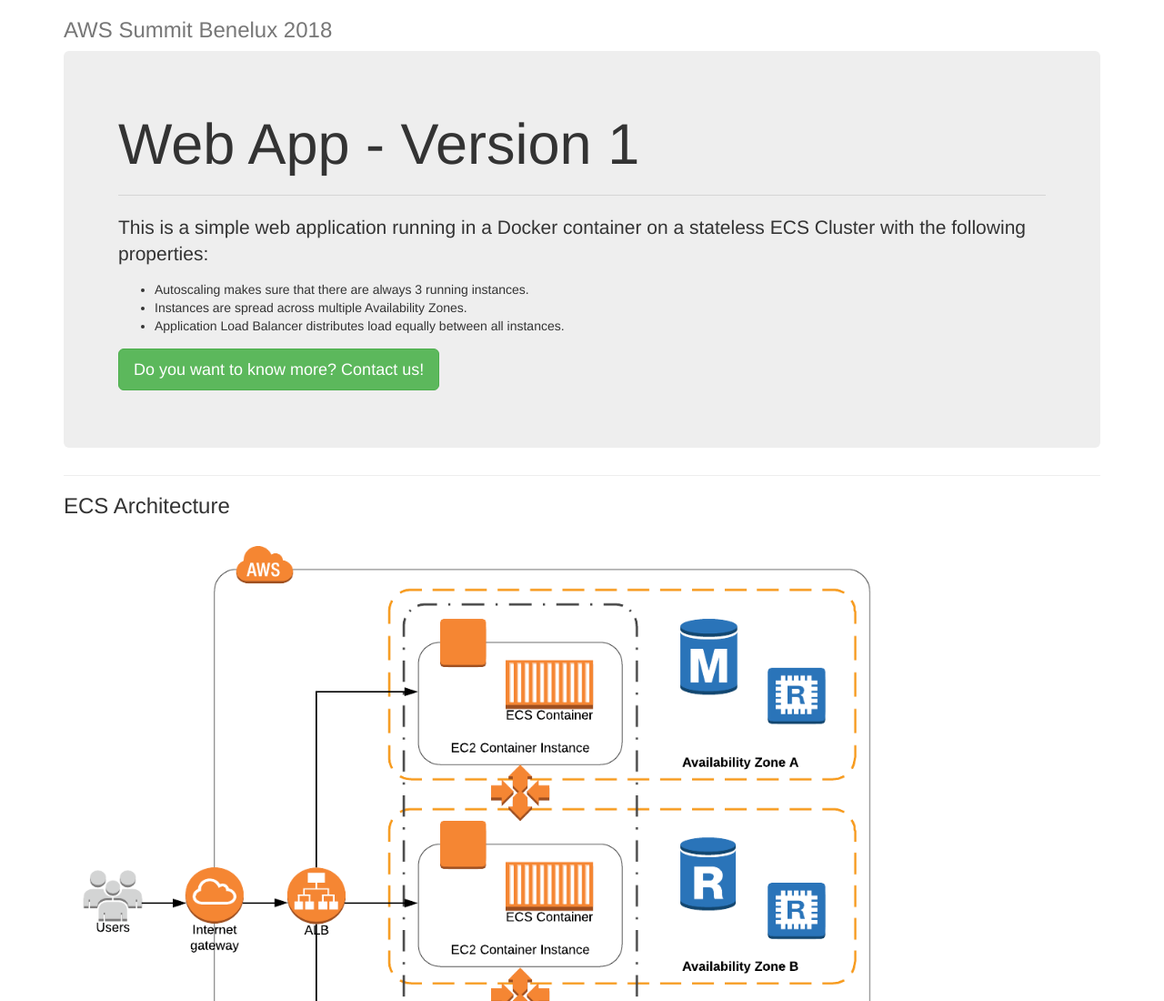
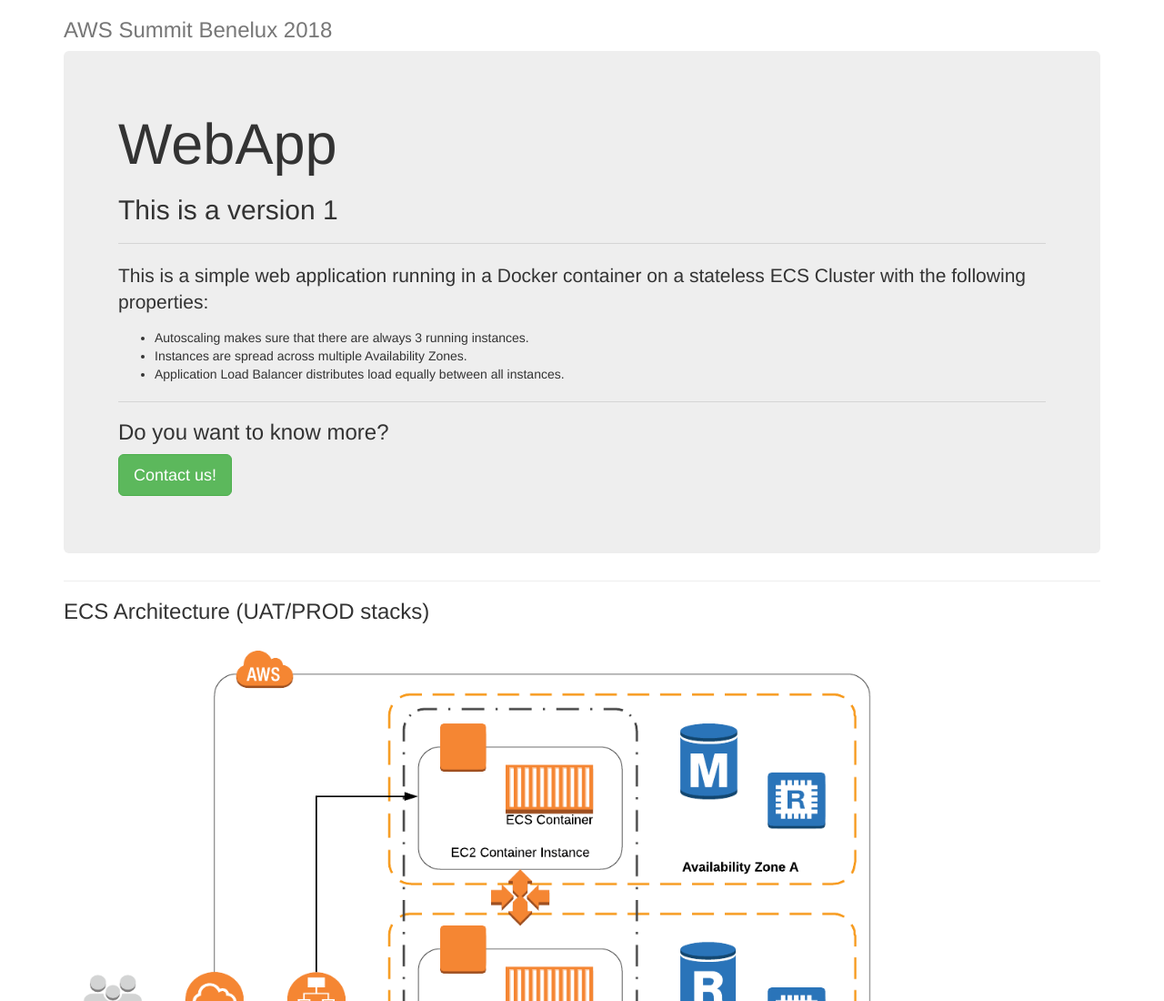
Before and after one commit to slavomirdittrichNC/service-hello-world, a plain HTML site: page src/index.html in a window 1280 px wide. Shown: the top 1100 px of the page at 91% size. Drawn offline with nearby package versions, Linux system fonts and the light colour scheme.

Commit message:
updated hello world page

```diff
--- a/src/index.html
+++ b/src/index.html
@@ -18,7 +18,8 @@
     </div>
 
     <div class="jumbotron">
-        <h1>Web App - Version 1</h1>
+        <h1>WebApp</h1>
+        <h2>This is a version 1</h2>
         <hr class="my-4">
         <p class="lead">
             This is a simple web application running in a Docker container on a stateless ECS Cluster with the following properties:
@@ -28,12 +29,14 @@
             <li>Application Load Balancer distributes load equally between all instances.</li>
         </ul>
         </p>
-        <p><a class="btn btn-lg btn-success" href="http://www.nordcloud.com" role="button">Do you want to know more? Contact us!</a></p>
+        <hr class="my-4">
+        <h3>Do you want to know more?</h3>
+        <p><a class="btn btn-lg btn-success" href="http://www.nordcloud.com/contact" role="button">Contact us!</a></p>
     </div>
 
     <hr class="my-4">
 
-    <h3>ECS Architecture</h3>
+    <h3>ECS Architecture (UAT/PROD stacks)</h3>
     <img src="images/ECS.png" width="80%"/>
 
     <hr class="my-4">
```
